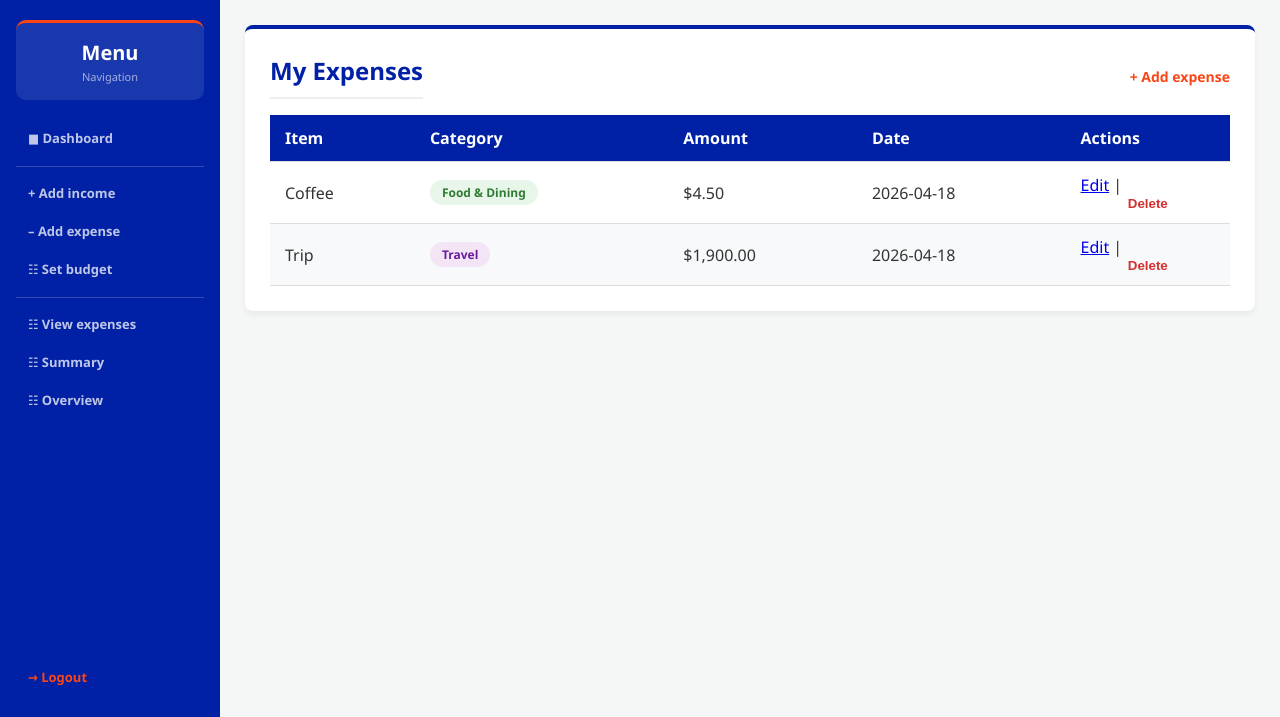
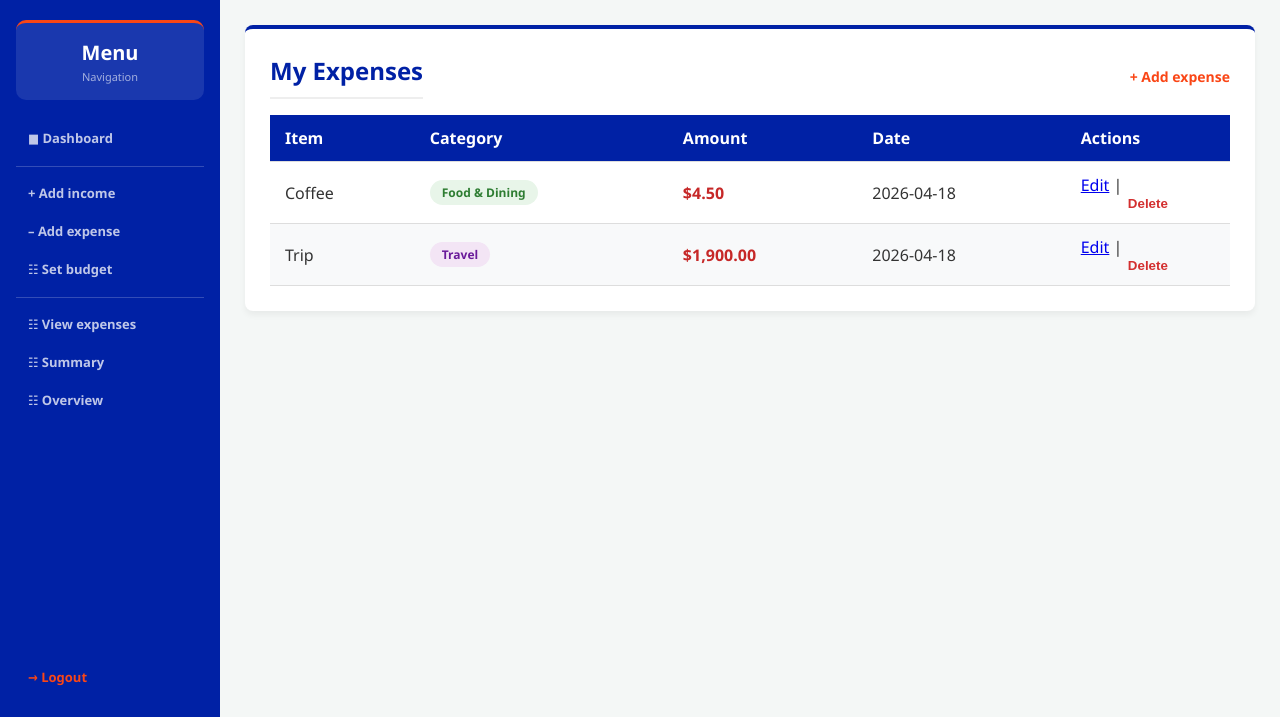
Before and after one commit to akarapanco/student-budget-tracker, a Flask app: page /view_expenses in a window 1280 px wide. Shown: the part 83-800 px from the top of the page. Run offline with Flask 3, Linux system fonts and the light colour scheme; a user stored in the database is signed in; data comes from the database, SQL or seed files in the repository; both versions use the stored data as it was after the commit.

Commit message:
red expenses green income

```diff
--- a/templates/dashboard.html
+++ b/templates/dashboard.html
@@ -60,7 +60,7 @@
                     {% for category, total in totals %}
                     <tr>
                         <td>{{ category }}</td>
-                        <td>${{ "{:,.2f}".format(total|float) }}</td>
+                        <td style="color: #c62828; font-weight: bold;">${{ "{:,.2f}".format(total|float) }}</td>
                     </tr>
                     {% endfor %}
                 </tbody>
--- a/templates/view_expenses.html
+++ b/templates/view_expenses.html
@@ -47,7 +47,7 @@
                 <tr>
                     <td>{{ (expense[5]|capitalize) if expense[5] else '—' }}</td>
                     <td><span class="badge {{ badge }}">{{ expense[2] }}</span></td>
-                    <td>${{ "{:,.2f}".format(expense[3]|float) }}</td>
+                    <td style="color: #c62828; font-weight: bold;">${{ "{:,.2f}".format(expense[3]|float) }}</td>
                     <td>{{ expense[4][:10] }}</td>
                     <td>
                         <a href="{{ url_for('edit_expense', expense_id=expense[0]) }}">Edit</a> |
```
Also changed, not shown: app_database.db.
